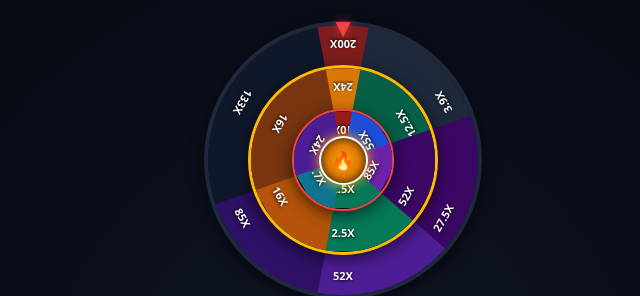
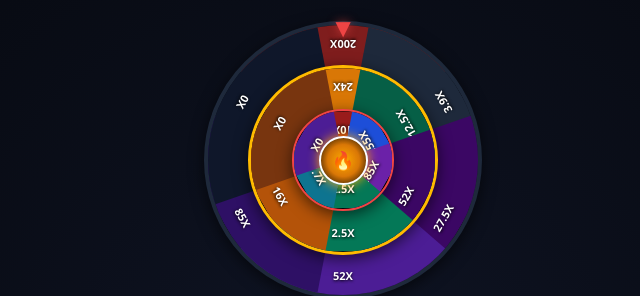
Before and after one commit to dalowerhossain229-lang/TWIST--MULTIPLE-SPIN, a website: page index.html in a window 1280 px wide. Shown: the top 296 px of the page, 297-937 px from the left. Drawn offline with nearby package versions, Linux system fonts and the light colour scheme; no server answers.

Commit message:
Update index.html

```diff
--- a/index.html
+++ b/index.html
@@ -176,11 +176,12 @@
         let isAuto = false;
         let isMuted = false;
         let autoInterval = null;
+        // আন্তর্জাতিক ৯৫% আরটিপি লস স্লট সিকোয়েন্স ম্যাপিং লক ওস্তাদ ভাই ভাই!
+        const ring1Values = ["200X", "3.9X", "27.5X", "52X", "85X", "0X"];
+        const ring2Values = ["24X", "12.5X", "52X", "2.5X", "16X", "0X"];
+        const ring3Values = ["10X", "1.55X", "4.85X", "2.5X", "7.7X", "0X"];
 
-        // আন্তর্জাতিক ৯৫% আরটিপি সিকোয়েন্স ম্যাপিং লক ওস্তাদ!
-        const ring1Values = ["200X", "3.9X", "27.5X", "52X", "85X", "133X"];
-        const ring2Values = ["24X", "12.5X", "52X", "2.5X", "16X", "16X"];
-        const ring3Values = ["10X", "1.55X", "4.85X", "2.5X", "7.7X", "24X"];
+
         // 🛠️ [মেগা পিউর সিএসএস ৩-লেয়ার রেন্ডারিং ইঞ্জিন]: পেজ লোড হতেই ৩টি ক্যানভাস রিং আলাদা স্লটে জেনারেট লক ভাই ভাই
         function generatePureCSSTwistRings() {
             renderSingleRingSlices("wheel-ring-layer-1", ring1Values, ["#7f1d1d", "#1e293b", "#3b0764", "#4c1d95", "#2e1065", "#0f172a"]);
```
